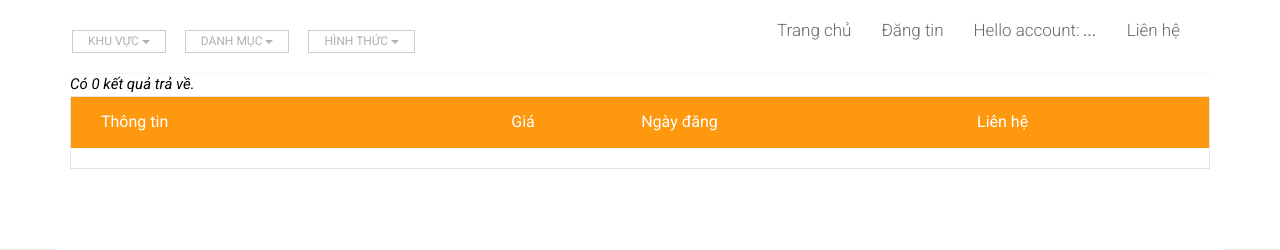
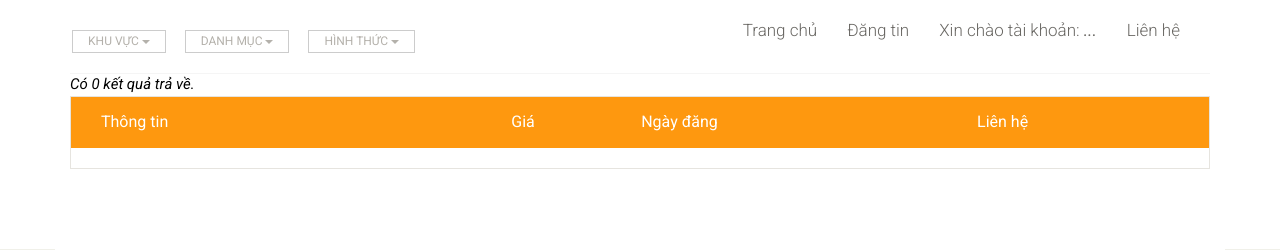
Before and after one commit to vnguyen080395/web-dang-tin, a PHP site: page /DACS/danhsach.php in a window 1280 px wide. Shown: the top 250 px of the page. Run offline with PHP 8.4, Linux system fonts and the light colour scheme; data that the repository does not hold is empty; some libraries are stand-ins or nearby versions.

Commit message:
modify module danh sach

```diff
--- a/User/Modules_danhsach/header.php
+++ b/User/Modules_danhsach/header.php
@@ -113,7 +113,7 @@ $row8=mysql_fetch_array($result8);
 									<ul class="nav navbar-nav collapse navbar-collapse">
 										<li><a href="index.php" >Trang chủ</a></li>
 										<li ><a href="dangtin.php">Đăng tin</a></li>
-										<li class="dropdown"><a>Hello account: <i><?php echo $name; ?></i></a>
+										<li class="dropdown"><a>Xin chào tài khoản: <i><?php echo $name; ?></i></a>
 											<ul role="menu" class="sub-menu">
 												<li><a href="">Quản lý tin tức</a></li>
 												<li><a href="">Trang cá nhân</a></li>
```
